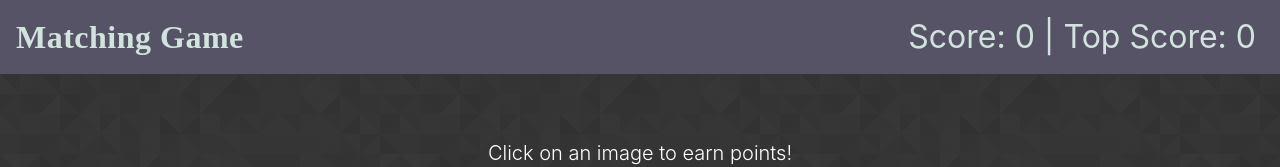
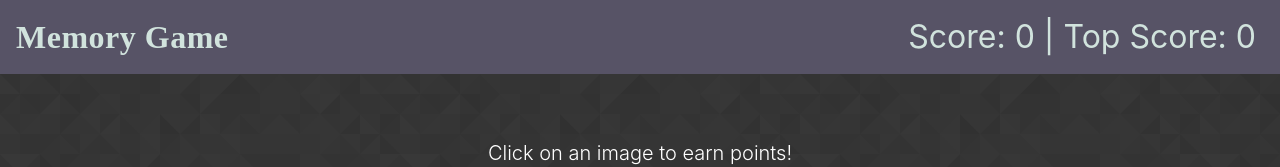
Before and after one commit to JLasc/matchg, a React (Create React App) app in the folder react-matchg/: page / in a window 1280 px wide. Shown: the top 167 px of the page. Built offline with nearby package versions, Linux system fonts and the light colour scheme.

Commit message:
updated text

```diff
--- a/react-matchg/public/index.html
+++ b/react-matchg/public/index.html
@@ -24,7 +24,7 @@
   <link rel="stylesheet" href="https://stackpath.bootstrapcdn.com/bootstrap/4.3.1/css/bootstrap.min.css" integrity="sha384-ggOyR0iXCbMQv3Xipma34MD+dH/1fQ784/j6cY/iJTQUOhcWr7x9JvoRxT2MZw1T"
     crossorigin="anonymous">
 
-  <title>Matching Game</title>
+  <title>Memory Game</title>
 </head>
 
 <body>
--- a/react-matchg/src/components/Header.js
+++ b/react-matchg/src/components/Header.js
@@ -4,7 +4,7 @@ const Header = props => {
     return (
         <div>
             <nav className="navbar navbar-light justify-content-between header-navbg">
-                <a className="navbar-brand navFontSize header-match-title header-font-size" > Matching Game</a>
+                <a className="navbar-brand navFontSize header-match-title header-font-size" > Memory Game</a>
                 <span className='mr-sm-2 navFontSize header-font-size'>Score: {props.score} | Top Score: {props.topScore} </span>
             </nav>
             <div class="jumbotron jumbotron-fluid text-white jumboBg">
```
